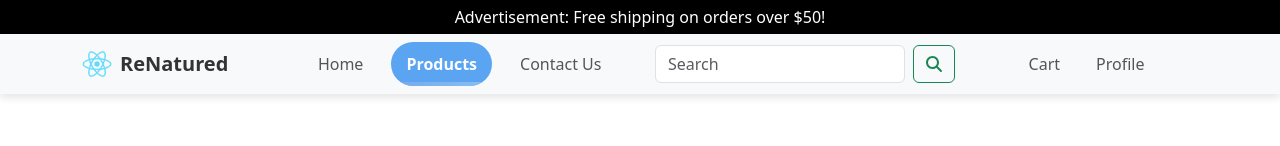
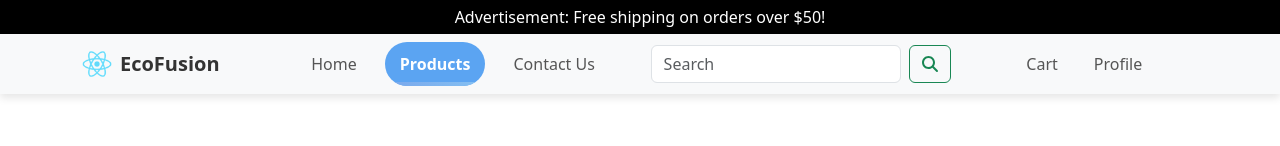
Before and after one commit to dwip708/EcoFusion, a React (Create React App) app: page /products in a window 1280 px wide. Shown: the top 146 px of the page. Built offline with nearby package versions, Linux system fonts and the light colour scheme.

Commit message:
Pushing code first time

```diff
--- a/src/components/CustomNavbar.js
+++ b/src/components/CustomNavbar.js
@@ -33,7 +33,7 @@ function CustomNavbar() {
               className="d-inline-block align-top"
               alt="Logo"
             />
-            <span className="brand-name">ReNatured</span>
+            <span className="brand-name">EcoFusion</span>
 
           </Navbar.Brand>
 
```
